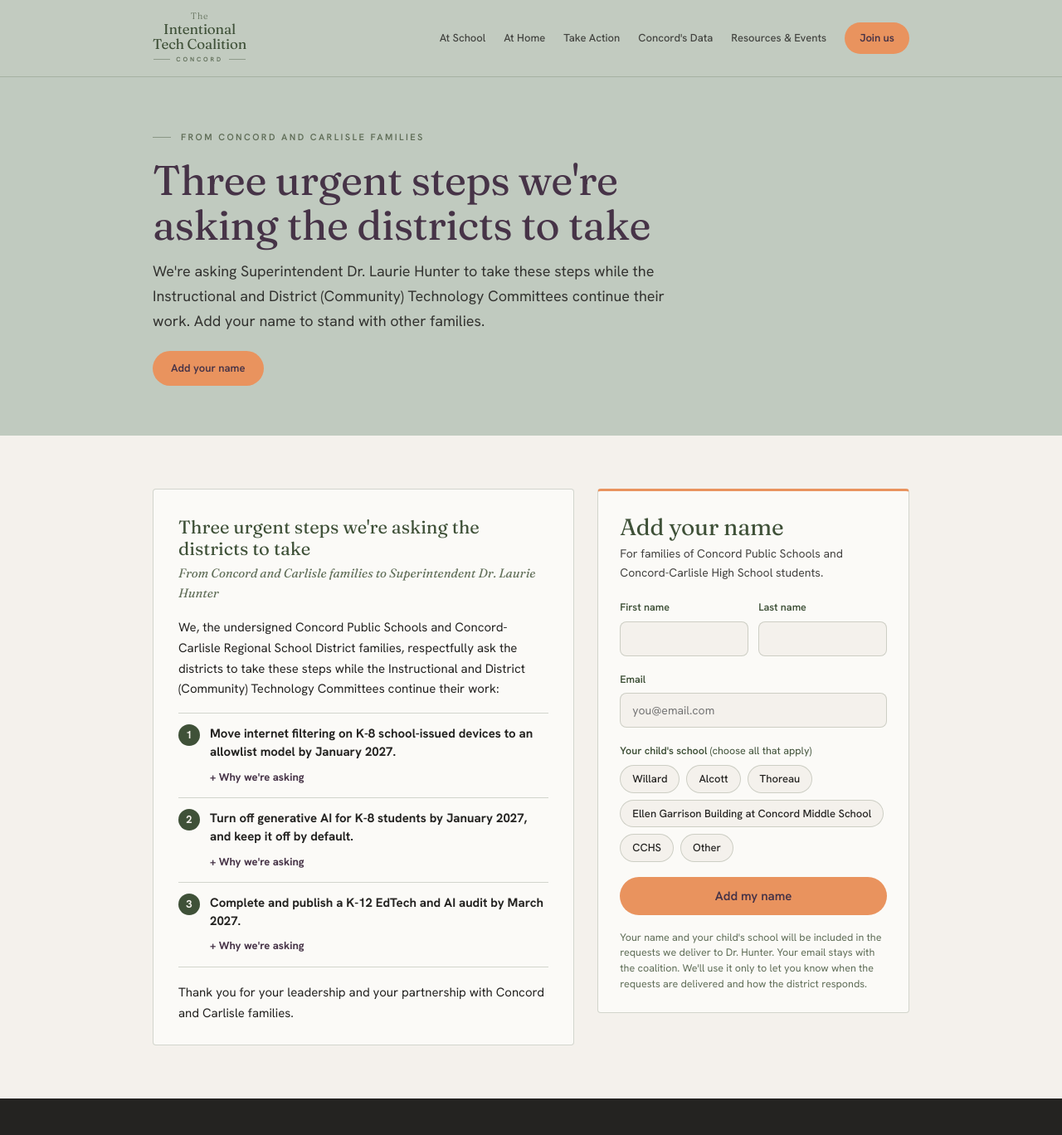
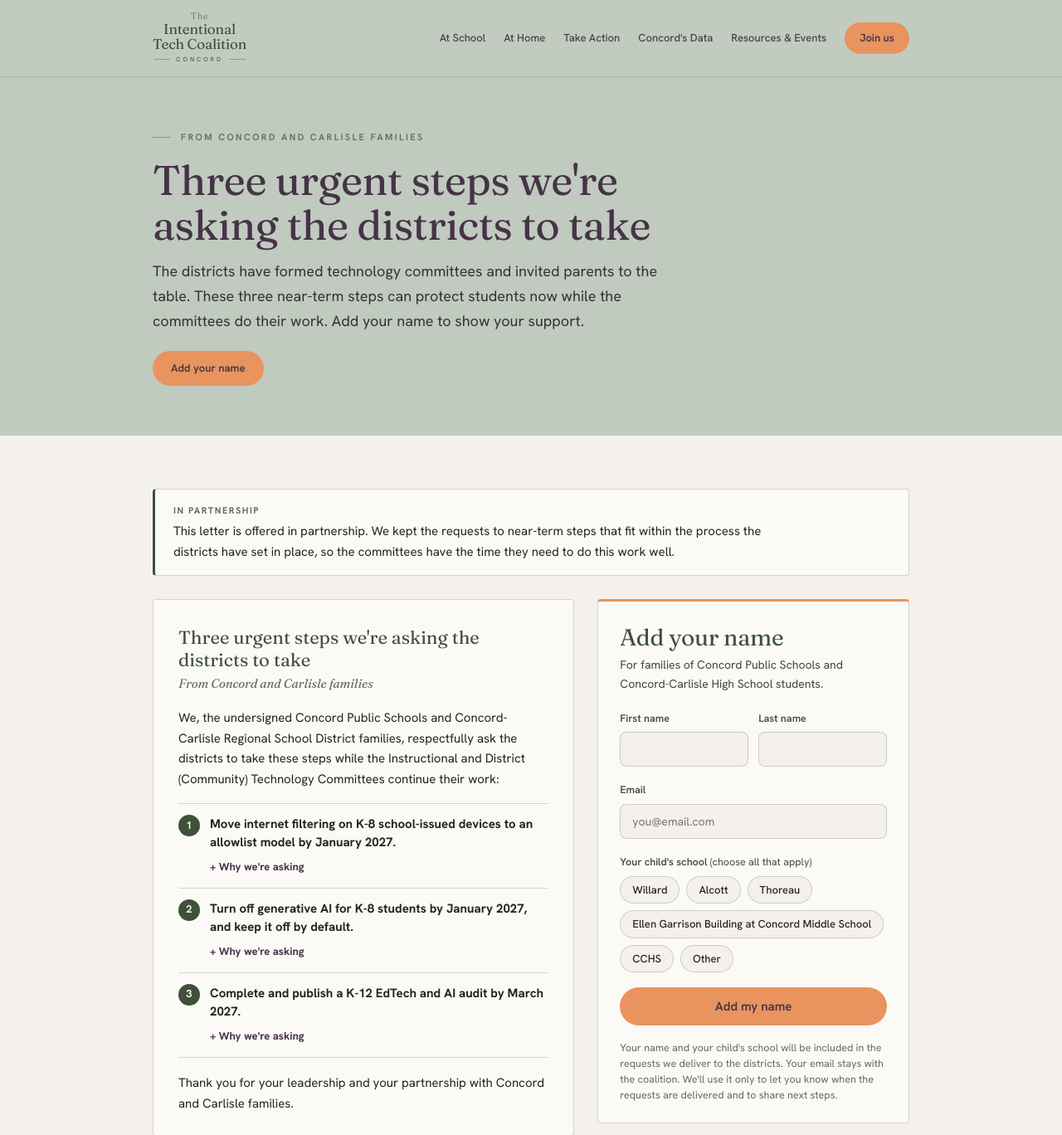
Before and after one commit to emglines/Intentional-Tech-Coalition, a plain HTML site: page itc-petition.html in a window 1280 px wide. Shown: the top 1368 px of the page at 83% size. Drawn offline with Linux system fonts and the light colour scheme.

Commit message:
Signing page: partnership framing, no call-out of Dr. Hunter; homepage and At School bands match
Co-Authored-By: Claude Opus 5.5 <noreply@anthropic.com>

```diff
--- a/itc-petition.html
+++ b/itc-petition.html
@@ -118,6 +118,9 @@ footer a{display:block;color:#cfd3cb;font-size:13px;margin-bottom:7px;opacity:.8
 .asks details[open] summary::before{content:"\2212  ";}
 .asks details p{font-size:14px;line-height:1.6;margin-top:8px;opacity:.9;}
 .asks a.ref{color:var(--plum);text-decoration:underline;text-underline-offset:2px;}
+.pt-partner{grid-column:1/-1;background:var(--white);border:1px solid var(--line);border-left:3px solid var(--forest);border-radius:var(--r);padding:16px 22px;}
+.pt-partner-k{display:block;font-size:11px;font-weight:700;letter-spacing:.14em;text-transform:uppercase;color:var(--forest-2);margin-bottom:4px;}
+.pt-partner p{font-size:15px;max-width:760px;margin:0;}
 .pt-text .thanks-line{font-size:15px;margin-top:18px;}
 .pt-card{background:var(--white);border:1px solid var(--line);border-top:3px solid var(--accent);border-radius:var(--r);padding:28px 26px 24px;position:sticky;top:20px;}
 .pt-card h2{font-size:clamp(22px,3vw,28px);color:var(--forest);margin-bottom:6px;}
@@ -175,7 +178,7 @@ footer a{display:block;color:#cfd3cb;font-size:13px;margin-bottom:7px;opacity:.8
   <div class="wrap">
     <span class="eyebrow one">From Concord and Carlisle families</span>
     <h1>Three urgent steps we're asking the districts to take</h1>
-    <p class="lede">We're asking Superintendent Dr. Laurie Hunter to take these steps while the Instructional and District (Community) Technology Committees continue their work. Add your name to stand with other families.</p>
+    <p class="lede">The districts have formed technology committees and invited parents to the table. These three near-term steps can protect students now while the committees do their work. Add your name to show your support.</p>
     <p style="margin-top:22px;"><a class="btn accent" href="#sign">Add your name</a></p>
   </div>
 </section>
@@ -183,10 +186,15 @@ footer a{display:block;color:#cfd3cb;font-size:13px;margin-bottom:7px;opacity:.8
 <section class="block">
   <div class="wrap pt-grid">
 
+    <div class="pt-partner">
+      <span class="pt-partner-k">In partnership</span>
+      <p>This letter is offered in partnership. We kept the requests to near-term steps that fit within the process the districts have set in place, so the committees have the time they need to do this work well.</p>
+    </div>
+
     <!-- ===== LETTER TEXT (matches Letter_Technology_v9): edit the wording here ===== -->
     <article class="pt-text">
       <p class="to">Three urgent steps we're asking the districts to take</p>
-      <p class="sub">From Concord and Carlisle families to Superintendent Dr. Laurie Hunter</p>
+      <p class="sub">From Concord and Carlisle families</p>
       <p class="intro">We, the undersigned Concord Public Schools and Concord-Carlisle Regional School District families, respectfully ask the districts to take these steps while the Instructional and District (Community) Technology Committees continue their work:</p>
       <ol class="asks">
         <li>
@@ -236,10 +244,10 @@ footer a{display:block;color:#cfd3cb;font-size:13px;margin-bottom:7px;opacity:.8
         </fieldset>
         <p class="pt-err" id="pt-err" role="alert"></p>
         <button class="btn accent" type="submit">Add my name</button>
-        <p class="pt-privacy">Your name and your child's school will be included in the requests we deliver to Dr. Hunter. Your email stays with the coalition. We'll use it only to let you know when the requests are delivered and how the district responds.</p>
+        <p class="pt-privacy">Your name and your child's school will be included in the requests we deliver to the districts. Your email stays with the coalition. We'll use it only to let you know when the requests are delivered and to share next steps.</p>
       </form>
       <div class="pt-thanks" id="pt-thanks" tabindex="-1"><b>Thank you for signing.</b>Your name has been added. We'll let you know when the requests are delivered.
-        <p class="share">The more families who sign, the stronger our request. <a href="#" id="pt-share">Share this page</a></p>
+        <p class="share">The more families who add their names, the clearer the picture for the committees. <a href="#" id="pt-share">Share this page</a></p>
       </div>
     </aside>
 
@@ -270,7 +278,7 @@ var PETITION_FORM = "https://formspree.io/f/mqpqpvpq";
     if(!PETITION_FORM) return showErr("Signing isn't open quite yet. Please check back soon, or email emily@intentionaltechcoalition.org.");
 
     // Schools are sent as one line ("Willard, Concord Middle School") so each signer is one row in the export
-    var data={_subject:'New signature: Three urgent steps for Dr. Hunter', first_name:first, last_name:last, email:email, schools:schools.join(', ')};
+    var data={_subject:'New signature: Three urgent steps', first_name:first, last_name:last, email:email, schools:schools.join(', ')};
 
     btn.disabled=true; btn.textContent='Sending...';
     fetch(PETITION_FORM,{method:'POST',body:JSON.stringify(data),headers:{'Content-Type':'application/json','Accept':'application/json'}})
```
Also changed, not shown: itc-at-school.html (+1 -1 lines), itc-homepage.html (+1 -1 lines).
